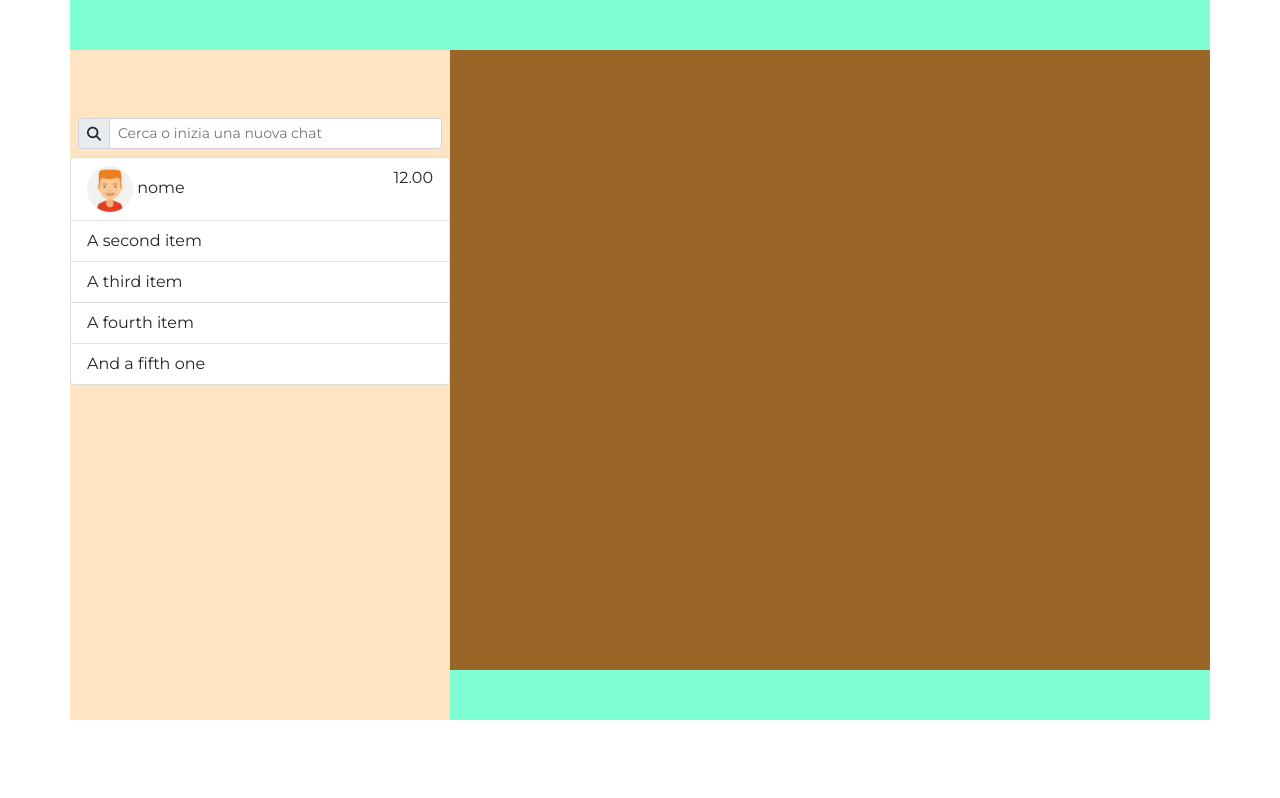
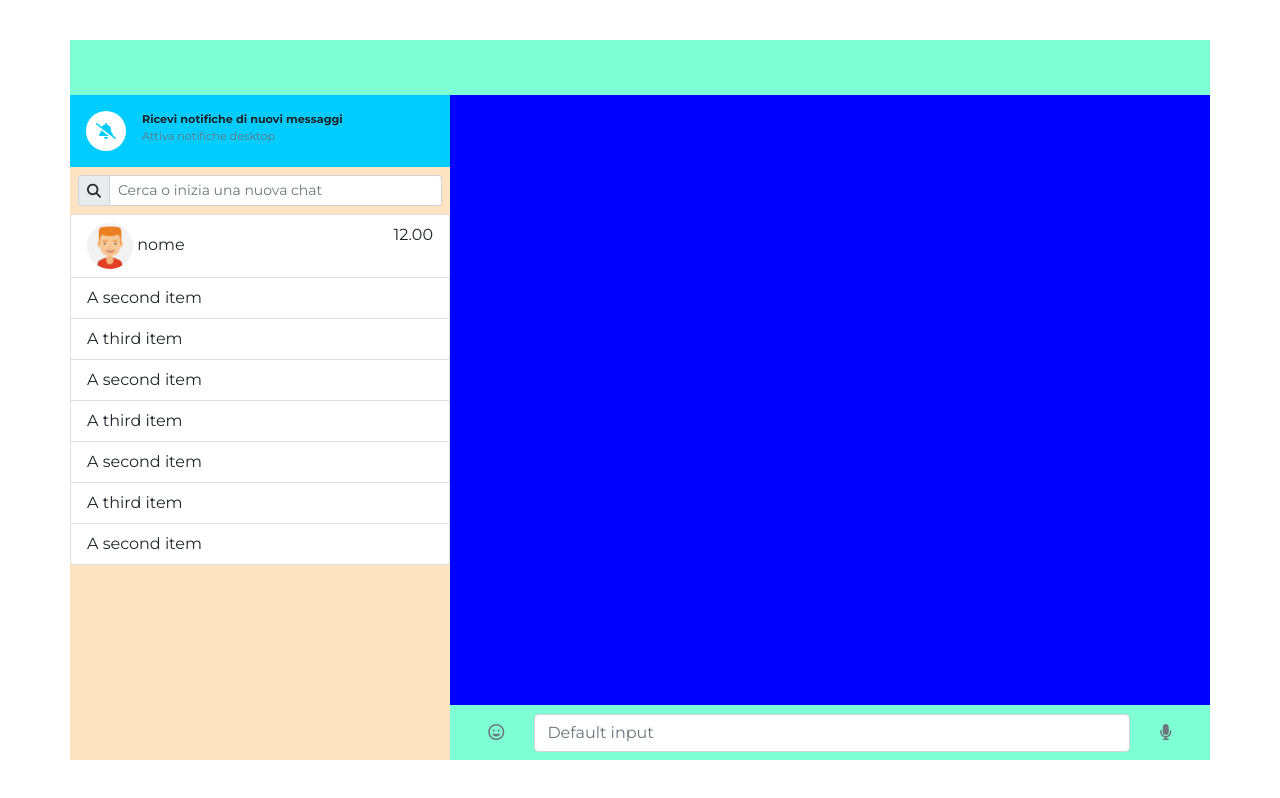
Before and after one commit to tiiaaaa/vue-boolzapp, a plain HTML site: page index.html in a window 1280 px wide. Drawn offline with nearby package versions, Linux system fonts and the light colour scheme.

Commit message:
Stilizzato banner delle notifiche nella colonna sinistra e impostato layout della chat nella colonna destra, stilizzata anche input per digitare il testo del messaggio

```diff
--- a/css/style.css
+++ b/css/style.css
@@ -2,31 +2,65 @@ body{
     font-family: "Montserrat", sans-serif;
 }
 
-div#users-contact,
-div#user-chat{
+main{
+    height: 100vh;
+}
+
+/* Colonna destra e colonna sinistra */
+section#users-contact,
+section#user-chat{
     height: 90vh;
 }
 
-div#users-contact{
+section#users-contact{
     background-color: bisque;
 }
 
-div#user-chat{
+section#user-chat{
     background-color: rgb(153, 102, 40);
 }
 
-div.header-chat,
-div.footer-chat{
-    height: 50px;
-    background-color: aquamarine;
+/* Banner delle notifiche */
+div.notification-banner{
+    background-color: rgb(0, 204, 255);
 }
 
-div.notification-banner{
-    height: 60px;
+div.notification-banner span#notification-icon{
+    display: inline-block;
+    height: 40px;
+    width: 40px;
+    background-color: white;
+    border-radius: 50%;
 }
 
+div.notification-banner span#notification-icon i.fa-bell-slash{
+    left: 50%;
+    top: 50%;
+    color: rgb(0, 204, 255);
+    transform: translate(-50%, -50%);
+}
+
+div.notification-banner div#notification-text{
+    font-size: 0.7rem;
+}
 
 img.avatar-img{
     width: 15%;
     border-radius: 50%;
 }
+
+/* Colonna di destra */
+div.header-user-chat,
+div.footer-user-chat{
+    height: 55px;
+    background-color: aquamarine;
+}
+
+section#user-chat div.main-user-chat{
+    height: calc(100% - 110px);
+    background-color: blue;
+}
+
+div.footer-user-chat input{
+    width: 80%;
+}
--- a/index.html
+++ b/index.html
@@ -23,13 +23,27 @@
     <title>Vue Boolzapp</title>
 </head>
 <body>
-    <main>
+    <main class="d-flex align-items-center">
         <div class="container">
             <section class="row">
-                <div id="users-contact" class="col-4 d-flex flex-column p-0">
-                    <section id="top-left">
-                        <div class="header-chat"></div>
-                        <div class="notification-banner"></div>
+                <!-- Colonna Sinistra -->
+                <section id="users-contact" class="col-4 d-flex flex-column p-0">
+                    <div class="header-user-chat"></div>
+                    <!-- Colonna sinistra delle chat parte in alto -->
+                    <section id="users-contact-top">
+                        <!-- Banner Notifiche -->
+                        <div class="notification-banner d-flex p-3">
+                            <span id="notification-icon" class="position-relative me-3">
+                                <i class="fas fa-bell-slash position-absolute"></i>
+                            </span>
+
+                            <div id="notification-text">
+                                <p class="m-0 fw-bold">Ricevi notifiche di nuovi messaggi</p>
+                                <a class="text-decoration-none text-muted" href="#">Attiva notifiche desktop</a>
+                            </div>
+
+                        </div>
+
                         <div class="input-search-contact p-2">
                             <div class="input-group input-group-sm">
                                 <span class="input-group-text" id="inputGroup-sizing-sm"><i class="fa-solid fa-magnifying-glass"></i></span>
@@ -38,7 +52,7 @@
                         </div>
                     </section>
 
-                    <section id="bottom-left">
+                    <section id="users-contact-bottom" class="overflow-auto">
                         <div class="chat-list">
                             <ul class="list-group">
                                 <li class="list-group-item d-flex justify-content-between">
@@ -50,18 +64,38 @@
                                 </li>
                                 <li class="list-group-item">A second item</li>
                                 <li class="list-group-item">A third item</li>
-                                <li class="list-group-item">A fourth item</li>
-                                <li class="list-group-item">And a fifth one</li>
+                                <li class="list-group-item">A second item</li>
+                                <li class="list-group-item">A third item</li>
+                                <li class="list-group-item">A second item</li>
+                                <li class="list-group-item">A third item</li>
+                                <li class="list-group-item">A second item</li>
                             </ul>
                         </div>
                     </section>
-                </div>
+                </section>
 
-                <div id="user-chat" class="col-8 d-flex flex-column justify-content-between p-0">
-                    <div class="header-chat"></div>
-                    <div class="footer-chat"></div>
+                <!-- Colonna Destra -->
+                <section id="user-chat" class="col-8 position-relative p-0">
+                    <!-- Barra in alto -->
+                    <div class="header-user-chat"></div>
 
-                </div>
+                    <!-- Corpo centrale della chat -->
+                    <div class="main-user-chat"></div>
+
+                    <!-- Barra in basso della chat -->
+                    <div class="footer-user-chat d-flex justify-content-evenly align-items-center p-2">
+                        <div>
+                            <a class="text-decoration-none text-muted" href="#"><i class="fa-regular fa-face-grin"></i></a>
+                        </div>
+                        <!-- Input per digitare il testo -->
+                        <input class="form-control" type="text" placeholder="Default input" aria-label="default input example">
+
+                        <div>
+                            <a class="text-decoration-none text-muted" href="#"><i class="fas fa-microphone"></i></a>
+                        </div>
+                    </div>
+
+                </section>
             </section>
         </div>
     </main>
```
